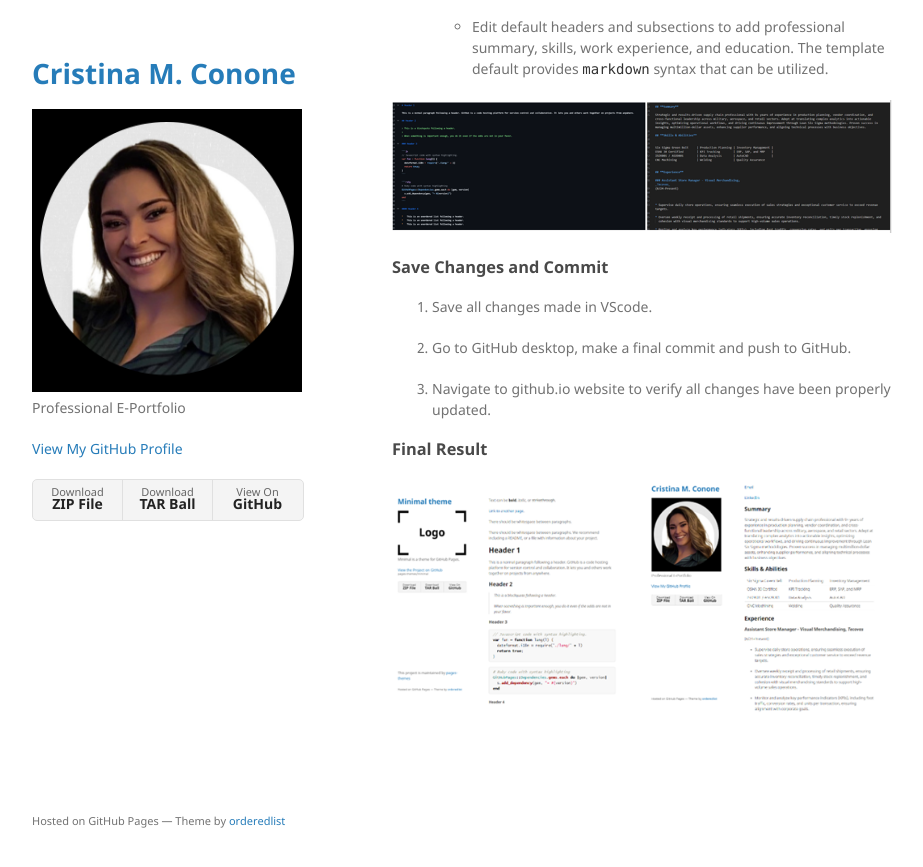
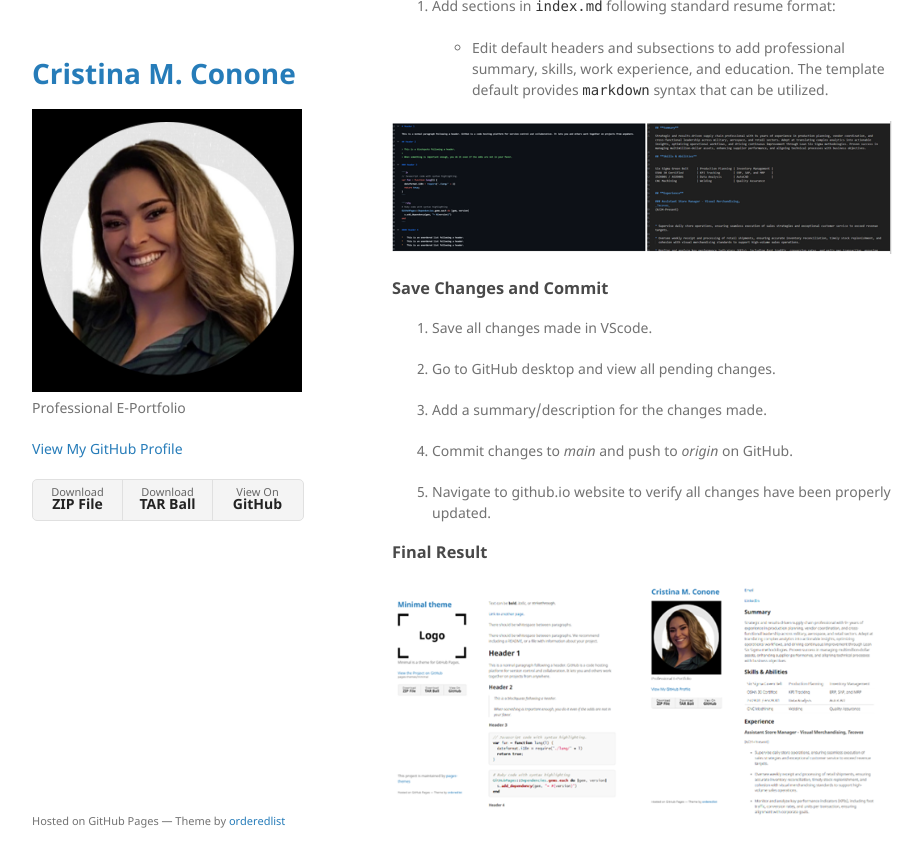
Before and after one commit to c-conone/c-conone.github.io, a Jekyll site: the page built from Tutorial.md, in a window 1280 px wide and 900 px high, scrolled down 3069 px. Shown: the top 867 px of the window, without its empty margins (178-1101 px from the left). Built offline with Jekyll 4.4.1, drawn with Linux system fonts in a browser that asks for light colours; our own code applies the rules of GitHub Pages for plain Markdown files.

Commit message:
added subpage1 and indexmd

```diff
--- a/Tutorial.md
+++ b/Tutorial.md
@@ -46,7 +46,7 @@
 4. Click *Clone* to download the repository to your local machine.
 
 
-*Note: This process can be duplicated for creating working copies / versions for tracking changes, experimenting safely, and reverting to earlier versions without risking corruption of original files.*
+   *Note: This process can be duplicated for creating working copies / versions for tracking changes, experimenting safely, and reverting to earlier versions without risking corruption of original files.*
 
 
 
@@ -94,7 +94,7 @@
 
     - Add your photo to the `img` subfolder of the `assets` folder of the repository and save the image as "logo.png" to maintain the  default template naming convention.
 
-    *Note: logo image can be changed via the "logo" subsection within `_congig.yml` ; if changing image name outside of the template default, ensure image name and path are correctly anntated.*
+      *Note: logo image can be changed via the "logo" subsection within `_congig.yml` ; if changing image name outside of the template default, ensure image name and path are correctly anntated.*
 
 
 
@@ -112,7 +112,7 @@
 
     - Add a clickable link to navigate to your LinkedIn profile by adding `[LinkedIn](https://www.linkedin.com/in/your-user-name)` in the same section of `index.md`.
 
-    *Note: this format can be followed for adding any other links desired.*
+      *Note: this format can be followed for adding any other links desired.*
 
 
 
@@ -133,7 +133,11 @@
 
 1. Save all changes made in VScode.
 
-2. Go to GitHub desktop, make a final commit and push to GitHub.
+2. Go to GitHub desktop and view all pending changes.
+
+3. Add a summary/description for the changes made.
+
+4. Commit changes to *main* and push to *origin* on GitHub.
 
 3. Navigate to github.io website to verify all changes have been properly updated.
 
```
Also changed, not shown: subpage_1/index.md (added).
